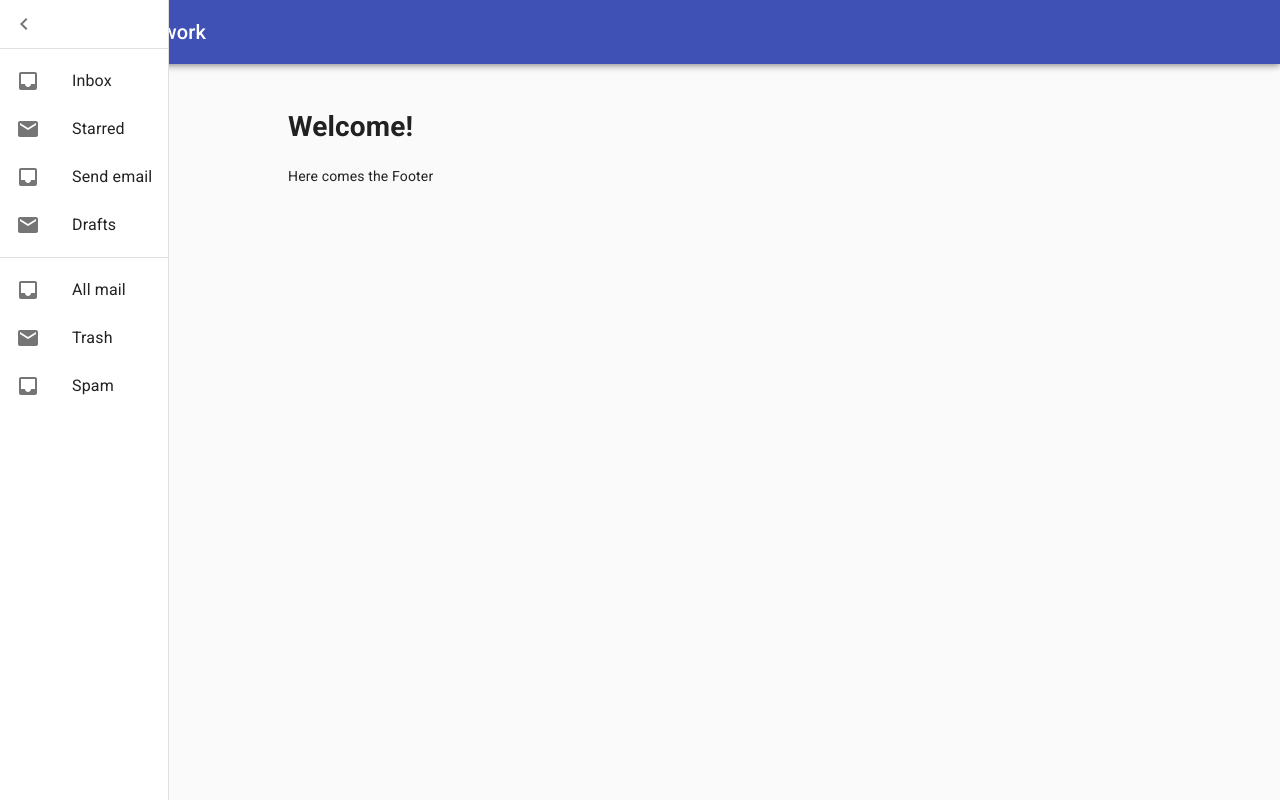
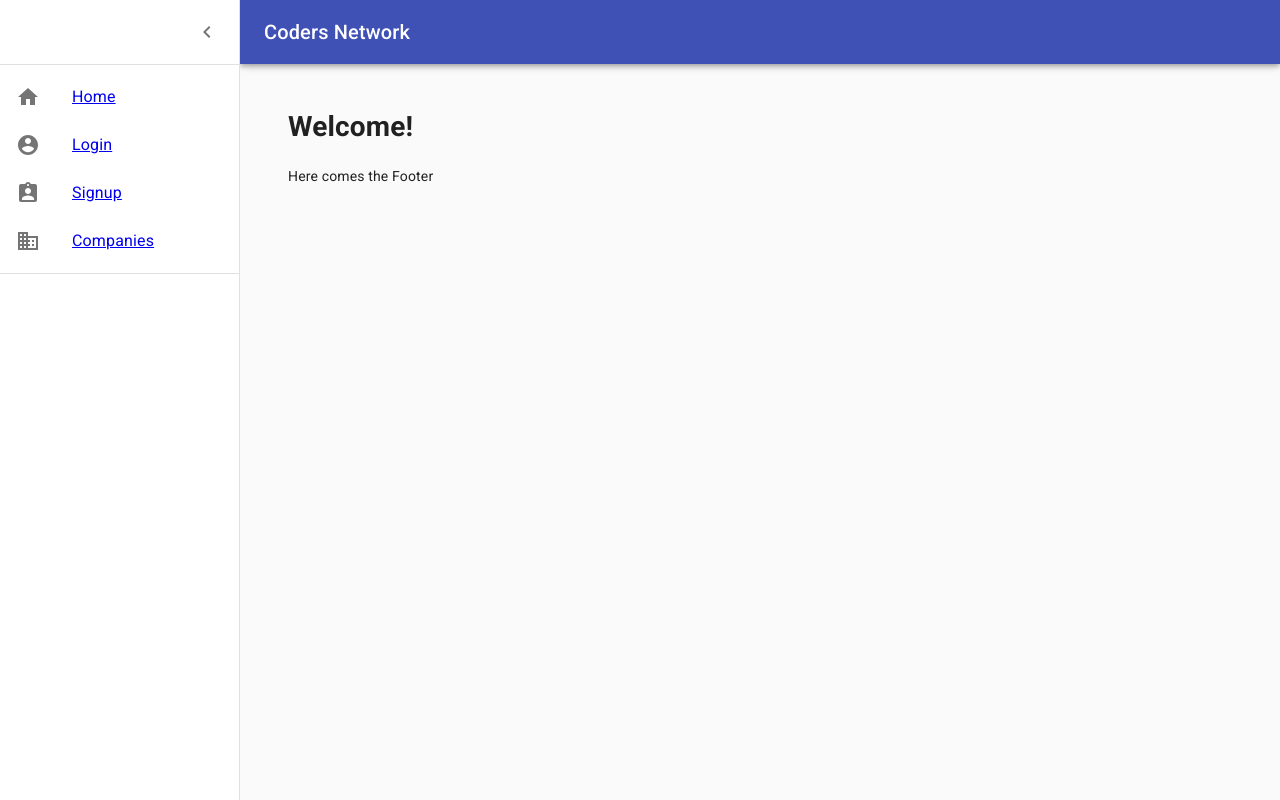
Before and after one commit to jhhest/codingworks-client, a React (Create React App) app in the folder react-app/: page / in a window 1280 px wide. Both pictures are taken after a click on the button "open drawer". Built offline with nearby package versions, Linux system fonts and the light colour scheme.

Commit message:
Implemented Materiaul-ui for sign-up Form

```diff
--- a/react-app/public/index.html
+++ b/react-app/public/index.html
@@ -3,11 +3,14 @@
   <head>
     <meta charset="utf-8" />
     <link rel="icon" href="%PUBLIC_URL%/favicon.ico" />
-    <meta name="viewport" content="width=device-width, initial-scale=1" />
     <meta name="theme-color" content="#000000" />
     <meta
       name="description"
       content="Web site created using create-react-app"
+    />
+    <meta
+      name="viewport"
+      content="minimum-scale=1, initial-scale=1, width=device-width"
     />
     <link rel="apple-touch-icon" href="%PUBLIC_URL%/logo192.png" />
     <link
--- a/react-app/src/App.js
+++ b/react-app/src/App.js
@@ -1,35 +1,15 @@
-import React, { Fragment, Component } from "react";
-import { Switch, Route } from "react-router-dom";
+import { Container, StylesProvider } from "@material-ui/core";
+import clsx from "clsx";
+import React, { Component, Fragment } from "react";
+import { Route, Switch } from "react-router-dom";
 
+import styles from "./App.module.css";
+import Appbar from "./components/appbar/Appbar";
+import AppDrawer from "./components/drawer/AppDrawer";
 import Footer from "./components/Footer";
 import Login from "./pages/Login";
 import Signup from "./pages/signup";
 import Welcome from "./pages/Welcome";
-
-import clsx from "clsx";
-import {
-  Drawer,
-  AppBar,
-  Toolbar,
-  List,
-  Typography,
-  Divider,
-  IconButton,
-  ListItem,
-  ListItemIcon,
-  ListItemText,
-  StylesProvider,
-  Container
-} from "@material-ui/core";
-
-import {
-  Menu as MenuIcon,
-  ChevronLeft as ChevronLeftIcon,
-  Inbox as InboxIcon,
-  Mail as MailIcon
-} from "@material-ui/icons";
-
-import styles from "./App.module.css";
 
 export class App extends Component {
   state = {
@@ -48,65 +28,8 @@ export class App extends Component {
     return (
       <Fragment>
         <StylesProvider injectFirst>
-          <AppBar
-            // className={clsx(styles.appBar, {
-            //   [styles.appBarShift]: open
-            // })}
-          >
-            <Toolbar>
-              <IconButton
-                color="inherit"
-                aria-label="open drawer"
-                onClick={this.handleDrawerOpen}
-                edge="start"
-                // className={clsx(styles.menuButton, open && styles.hide)}
-              >
-                <MenuIcon />
-              </IconButton>
-              <Typography variant="h6" noWrap>
-                Coders Network
-              </Typography>
-            </Toolbar>
-          </AppBar>
-          <Drawer
-            className={styles.drawer}
-            variant="persistent"
-            anchor="left"
-            open={open}
-            // classes={{
-            //   paper: styles.drawerPaper
-            // }}
-          >
-            <div>
-              <IconButton onClick={this.handleDrawerClose}>
-                <ChevronLeftIcon />
-              </IconButton>
-            </div>
-            <Divider />
-            <List>
-              {["Inbox", "Starred", "Send email", "Drafts"].map(
-                (text, index) => (
-                  <ListItem button key={text}>
-                    <ListItemIcon>
-                      {index % 2 === 0 ? <InboxIcon /> : <MailIcon />}
-                    </ListItemIcon>
-                    <ListItemText primary={text} />
-                  </ListItem>
-                )
-              )}
-            </List>
-            <Divider />
-            <List>
-              {["All mail", "Trash", "Spam"].map((text, index) => (
-                <ListItem button key={text}>
-                  <ListItemIcon>
-                    {index % 2 === 0 ? <InboxIcon /> : <MailIcon />}
-                  </ListItemIcon>
-                  <ListItemText primary={text} />
-                </ListItem>
-              ))}
-            </List>
-          </Drawer>
+          <Appbar handleDrawerOpen={this.handleDrawerOpen} open={open} />
+          <AppDrawer open={open} handleDrawerClose={this.handleDrawerClose} />
           <main
             className={clsx(styles.content, {
               [styles.contentShift]: open
--- a/react-app/src/App.module.css
+++ b/react-app/src/App.module.css
@@ -1,38 +1,10 @@
-body {
+/* body {
     background-color: lightgray;
 }
 
 .root {
   display: "flex";
-}
-
-.appBar {
-  transition: margin 195ms cubic-bezier(0.4, 0, 0.6, 1) 0ms,
-    width 195ms cubic-bezier(0.4, 0, 0.6, 1) 0ms;
-}
-
-.appBarShift {
-  width: calc(100% - 240px);
-  margin-left: 240px;
-  transition: margin 225ms cubic-bezier(0, 0, 0.2, 1) 0ms,
-    width 225ms cubic-bezier(0, 0, 0.2, 1) 0ms;
-}
-.menuButton {
-  margin-right: 16px;
-}
-
-.hide {
-  display: none;
-}
-
-.drawer {
-  width: 240px;
-  flex-shrink: 0;
-}
-
-.drawerPaper {
-  width: 240px;
-}
+} */
 
 .drawerHeader {
   display: flex;
@@ -47,7 +19,7 @@ body {
   }
 }
 @media (min-width: 600px) {
-  .drawerHeader     {
+  .drawerHeader {
     min-height: 64px;
   }
 }
--- /dev/null
+++ b/react-app/src/components/appbar/Appbar.jsx
@@ -0,0 +1,33 @@
+import { AppBar, IconButton, Toolbar, Typography } from "@material-ui/core";
+import clsx from "clsx";
+import React from "react";
+import styles from "./Appbar.module.css";
+
+import { Menu as MenuIcon } from "@material-ui/icons";
+
+const Appbar = ({ open, handleDrawerOpen }) => {
+  return (
+    <AppBar
+      className={clsx(styles.appBar, {
+        [styles.appBarShift]: open
+      })}
+    >
+      <Toolbar>
+        <IconButton
+          color="inherit"
+          aria-label="open drawer"
+          onClick={handleDrawerOpen}
+          edge="start"
+          className={clsx(styles.menuButton, open && styles.hide)}
+        >
+          <MenuIcon />
+        </IconButton>
+        <Typography variant="h6" noWrap>
+          Coders Network
+        </Typography>
+      </Toolbar>
+    </AppBar>
+  );
+};
+
+export default Appbar;
--- /dev/null
+++ b/react-app/src/components/appbar/Appbar.module.css
@@ -0,0 +1,18 @@
+.appBar {
+  transition: margin 195ms cubic-bezier(0.4, 0, 0.6, 1) 0ms,
+    width 195ms cubic-bezier(0.4, 0, 0.6, 1) 0ms;
+}
+
+.appBarShift {
+  width: calc(100% - 240px);
+  margin-left: 240px;
+  transition: margin 225ms cubic-bezier(0, 0, 0.2, 1) 0ms,
+    width 225ms cubic-bezier(0, 0, 0.2, 1) 0ms;
+}
+.menuButton {
+  margin-right: 16px;
+}
+
+.hide {
+  display: none;
+}
--- /dev/null
+++ b/react-app/src/components/drawer/AppDrawer.jsx
@@ -0,0 +1,30 @@
+import React from "react";
+import DrawerList from "./DrawerList";
+import styles from "./AppDrawer.module.css";
+import { Divider, Drawer, IconButton } from "@material-ui/core";
+import { ChevronLeft as ChevronLeftIcon } from "@material-ui/icons";
+
+const AppDrawer = ({ open, handleDrawerClose }) => {
+  return (
+    <Drawer
+      className={styles.drawer}
+      variant="persistent"
+      anchor="left"
+      open={open}
+      classes={{
+        paper: styles.drawerPaper
+      }}
+    >
+      <div className={styles.drawerHeader}>
+        <IconButton onClick={handleDrawerClose}>
+          <ChevronLeftIcon />
+        </IconButton>
+      </div>
+      <Divider />
+      <DrawerList />
+      <Divider />
+    </Drawer>
+  );
+};
+
+export default AppDrawer;
--- /dev/null
+++ b/react-app/src/components/drawer/AppDrawer.module.css
@@ -0,0 +1,26 @@
+.drawer {
+  width: 240px;
+  flex-shrink: 0;
+}
+
+.drawerPaper {
+  width: 240px;
+}
+
+.drawerHeader {
+  display: flex;
+  align-items: center;
+  padding: 0px 8px;
+  min-height: 56px;
+  justify-content: flex-end;
+}
+@media (min-width: 0px) and (orientation: landscape) {
+  .drawerHeader {
+    min-height: 48px;
+  }
+}
+@media (min-width: 600px) {
+  .drawerHeader {
+    min-height: 64px;
+  }
+}
--- /dev/null
+++ b/react-app/src/components/drawer/DrawerList.jsx
@@ -0,0 +1,31 @@
+import { List } from "@material-ui/core";
+
+import {
+  AccountCircle as AccountCircleIcon,
+  AssignmentInd as AssignmentIndIcon,
+  Business as BusinessIcon,
+  Home as HomeIcon
+} from "@material-ui/icons";
+import React from "react";
+import DrawerListItem from "./DrawerListItem";
+
+const DrawerList = () => {
+  return (
+    <List>
+      <DrawerListItem pageName="Home" icon={HomeIcon} link="/" />
+      <DrawerListItem pageName="Login" icon={AccountCircleIcon} link="/login" />
+      <DrawerListItem
+        pageName="Signup"
+        icon={AssignmentIndIcon}
+        link="/signup"
+      />
+      <DrawerListItem
+        pageName="Companies"
+        icon={BusinessIcon}
+        link="/companies"
+      />
+    </List>
+  );
+};
+
+export default DrawerList;
--- /dev/null
+++ b/react-app/src/components/drawer/DrawerListItem.jsx
@@ -0,0 +1,18 @@
+import { ListItem, ListItemIcon, ListItemText } from "@material-ui/core";
+import { Link } from "react-router-dom";
+import React from "react";
+
+const DrawerListItem = ({ link, icon: Icon, pageName }) => {
+  return (
+    <Link to={link}>
+      <ListItem button>
+        <ListItemIcon>
+          <Icon />
+        </ListItemIcon>
+        <ListItemText primary={pageName} />
+      </ListItem>
+    </Link>
+  );
+};
+
+export default DrawerListItem;
--- a/react-app/src/index.js
+++ b/react-app/src/index.js
@@ -6,14 +6,16 @@ import { BrowserRouter as Router } from "react-router-dom";
 import { Provider } from "react-redux";
 import store from "./store/store";
 
-import { ThemeProvider } from "@material-ui/core/styles";
+import { ThemeProvider, createMuiTheme } from "@material-ui/core/styles";
 import { CssBaseline } from "@material-ui/core";
 
 import * as serviceWorker from "./serviceWorker";
 import App from "./App";
 
+const theme = createMuiTheme({});
+
 ReactDOM.render(
-  <ThemeProvider>
+  <ThemeProvider theme={theme}>
     <CssBaseline />
     <Provider store={store}>
       <Router>
```
Also changed, not shown: react-app/src/components/Header.jsx (deleted, +0 -106 lines).
